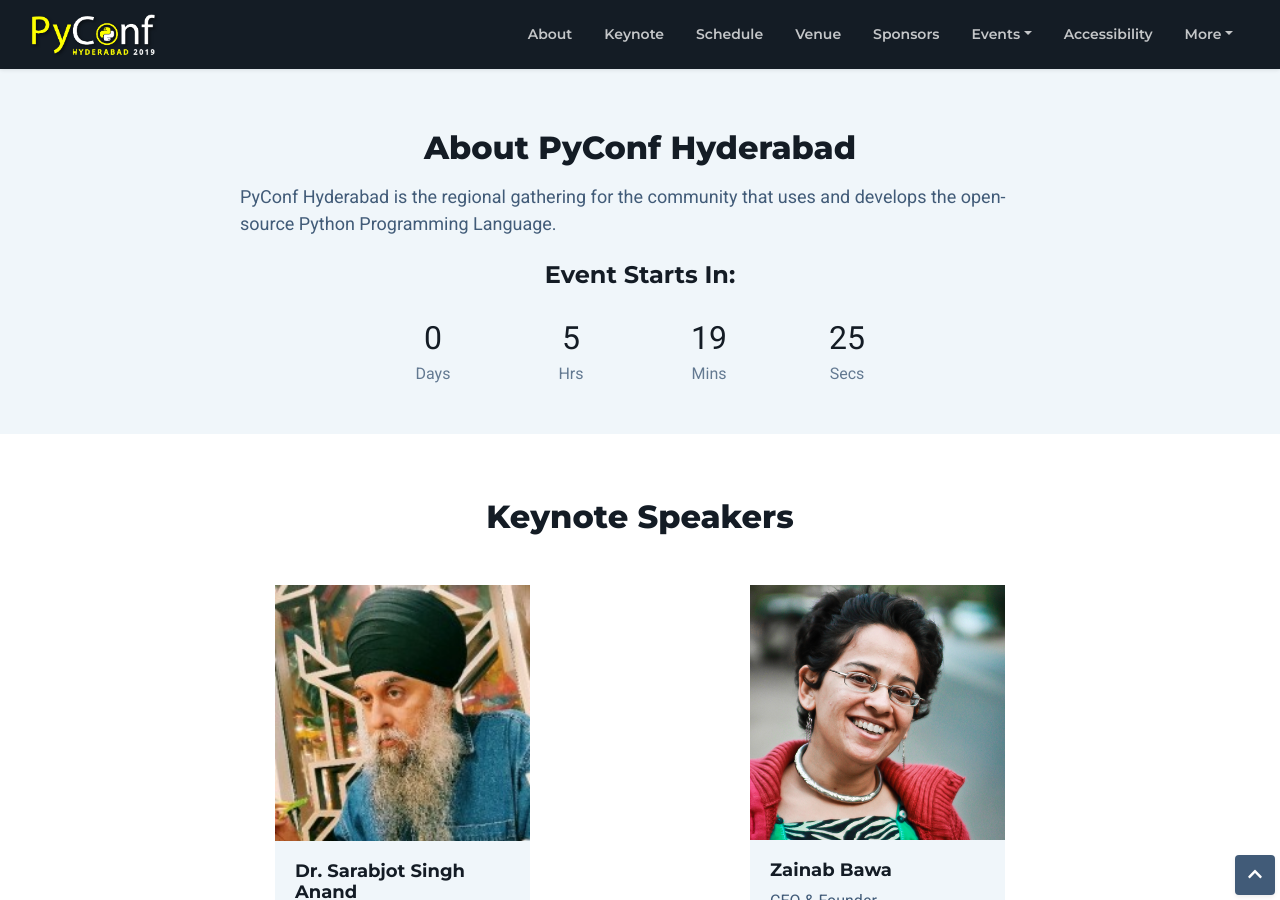
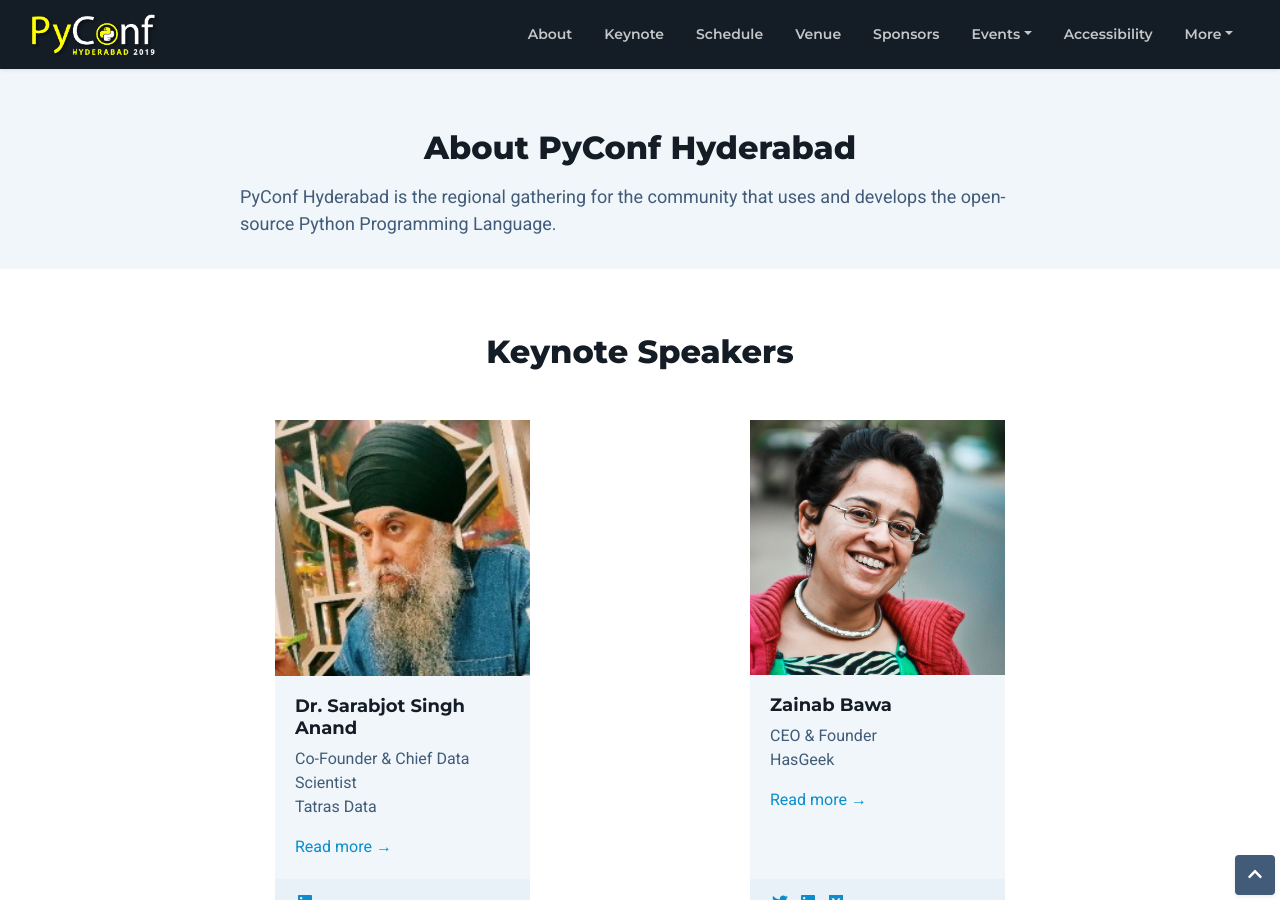
Before and after one commit to HydPy/hydpyconf2019, a Jekyll site: the page built from index.html, in a window 1280 px wide and 900 px high, scrolled down 555 px. Built offline with Jekyll 4.4.1, drawn with Linux system fonts in a browser that asks for light colours; nearby versions of some CDN libraries.

Commit message:
Update schedule
Remove countdown

```diff
--- a/_includes/about-section.html
+++ b/_includes/about-section.html
@@ -15,10 +15,10 @@
 					<li><i class="fas fa-check-circle mr-2"></i>Free <a href="https://made4dev.com">developer t-shirts</a> and swag</li>
 				</ul>
 			</div><!--//benefits-list--> {% endcomment %}
-			<div class="event-countdown text-center mb-3 pb-3">
+			<!-- <div class="event-countdown text-center mb-3 pb-3">
 				<h4 class="countdown-intro mb-2 text-center mb-3">Event Starts In:</h4>
 				<div id="countdown-box" class="countdown-box"></div>
-			</div><!--//event-countdown-->
+			</div>//event-countdown -->
 		</div><!--//container-->
 
 		{% comment %} <div class="media-block theme-bg-primary py-5">
--- a/_includes/schedule-section.html
+++ b/_includes/schedule-section.html
@@ -130,7 +130,7 @@
 
 
 		<div class="schedule-cta text-center mx-auto">
-			<a href="assets/PyConf_Conference_Schedule.pdf" class="btn btn-primary btn-lg mr-md-2 d-block d-md-inline-block mb-3 mb-md-0" target="_blank">Download Schedule</a>
+			<a href="assets/PyConf_Hyderabad_Schedule.pdf" class="btn btn-primary btn-lg mr-md-2 d-block d-md-inline-block mb-3 mb-md-0" target="_blank">Download Schedule</a>
 		</div>
 	</div><!--//container-->
 </section><!--//schedule-section-->
```
Also changed, not shown: 2 other files.
